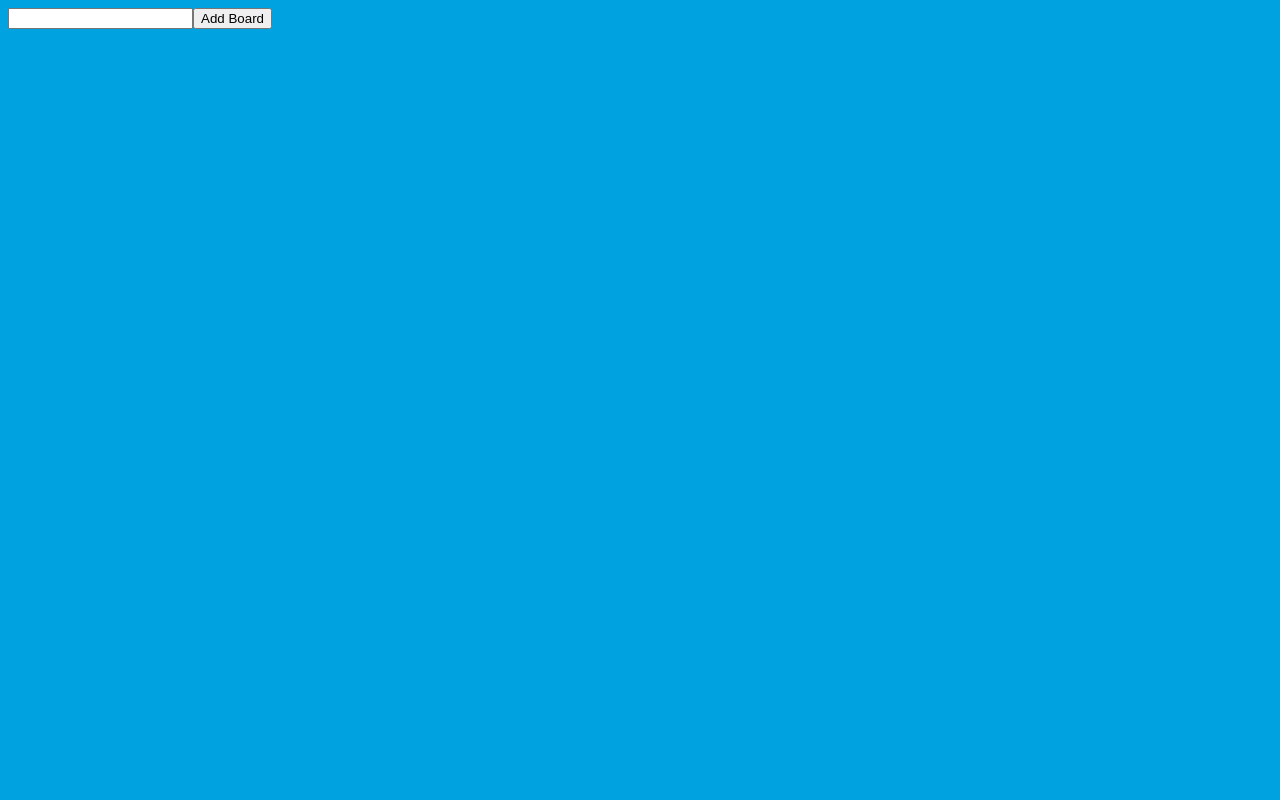
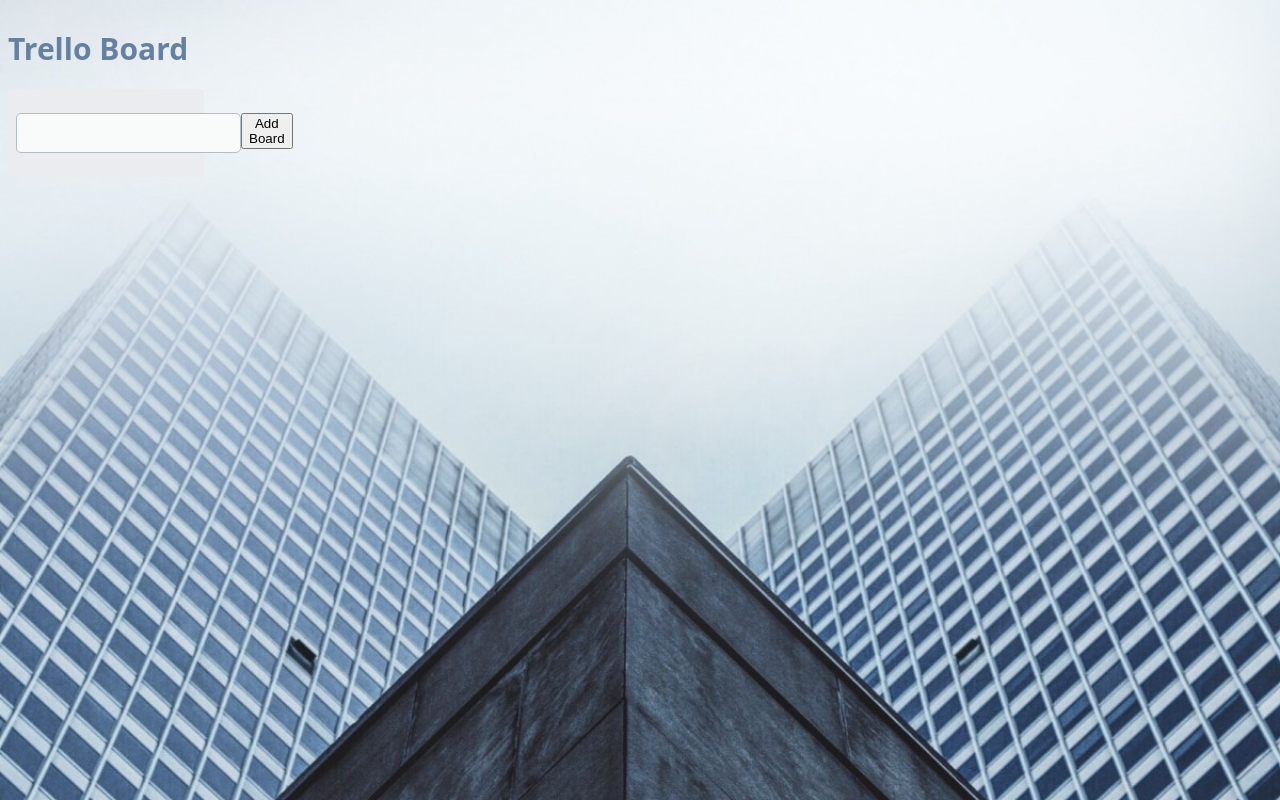
Before and after one commit to parwindersinghbatra/TrelloClone, a plain HTML site: page index.html in a window 1280 px wide. Both pictures are taken after a click on the button "Add Board". Drawn offline with Linux system fonts and the light colour scheme.

Commit message:
Add files via upload

```diff
--- a/index.html
+++ b/index.html
@@ -7,11 +7,16 @@
   <link rel="stylesheet" href="style.css">
 </head>
 <body>
+  <div id="container">
+    <h1 class="trelloBoard">Trello Board</h1>
+
   <div id="app">
-    <div class="board" id="board">
-      <!-- <input type="text" id="listNameInput"> -->
-      <input type= button id="AddBoard" onclick="hiddenInput()" value= "Add Board" class="AddboardClass">
-    </div>
+          <div class="board" id="board">
+
+          </div>
+
+    <input type= button id="AddBoard" onclick="hiddenInput()" value= "Add Board" class="AddboardClass">
+  </div>
   </div>
   <script src="script.js"></script>
 </body>
--- a/script.js
+++ b/script.js
@@ -1,27 +1,46 @@
-// const inputValue = document.getElementById("listNameInput")
+const br = document.createElement('br');
 const addBoard = document.getElementById("AddBoard")
+
+const newBoard = document.querySelectorAll(".board")
 
 let listIndex = 0;
 
 function hiddenInput(){
   addBoard.style.display= 'none';
-  const board = document.getElementById("board");
+  // const board = document.getElementById("board");
+  const inputDiv = document.createElement("p");
+  const btnDiv = document.createElement("p");
 
+  inputDiv.className="divs"
+  btnDiv.className="divs"
   const InputType = document.createElement("input");
   InputType.type= "text"
-  board.appendChild(InputType)
+  InputType.className="Inputtype"
+  var newButton = document.createElement('button');
+  newButton.className="newbutton"
 
-var newButton = document.createElement('button');
+  inputDiv.appendChild(InputType)
 newButton.textContent = 'Add Board';
 
-board.appendChild(newButton);
+
+btnDiv.appendChild(newButton);
+
+
+app.appendChild(inputDiv);
+app.appendChild(btnDiv);
+
 newButton.addEventListener('click', () => {
-  addData(InputType)
-InputType.style.display="none";
-newButton.style.display="none";
+  if(InputType.value == ""){
+    InputType.style.borderColor="red"
+    InputType.placeholder="Please Enter Value"
+    InputType.focus();
+  } else{
+    addData(InputType)
+    InputType.style.display="none";
+    newButton.style.display="none";
+  }
 });
 }
-
 function addData(InputTypeValue, addBoardValue) {
   addBoard.style.display= 'block';
   const board = document.getElementById("board");
@@ -30,52 +49,32 @@ function addData(InputTypeValue, addBoardValue) {
   list.id = "list-" + listIndex;
 
   list.innerHTML = `
-    <h3>${InputTypeValue.value}</h3>
+  <h3>${InputTypeValue.value}</h3>
 
-    <div id="cards-${listIndex}" draggable="true">
-    </div>
+    <div id="cards-${listIndex}" draggable="true" class='cardMovable'> </div>
     <div class="add-card-button" onclick="addCard(${listIndex})">+ Add Card</div>
   `;
-
-  board.appendChild(list);
-  listIndex++;
-
-}
-
-function addList() {
-  const board = document.getElementById("board");
-
-  const list = document.createElement("div");
-  list.className = "list";
-  list.id = "list-" + listIndex;
-
-  list.innerHTML = `
-    <h3>${inputValue}</h3>
-
-    <div id="cards-${listIndex}" draggable="true">
-    </div>
-    <div class="add-card-button" onclick="addCard(${listIndex})">+ Add Card</div>`;
-
   board.appendChild(list);
   listIndex++;
 }
 
 function addCard(index) {
   const cardsContainer = document.getElementById(`cards-${index}`);
-  // const IType = document.createElement("input");
-  // IType.type= "text"
-  // list.appendChild(IType)
+
+  // const cardType = document.createElement("input");
+  // cardType.type= "text"
+  // cardsContainer.appendChild(cardType)
 
   const cardName = prompt("Enter card name:");
 
   if (cardName) {
     const card = document.createElement("div");
     card.className = "card";
+    card.draggable = true;
     card.textContent = cardName;
     card.onclick = function() {
       showCardDetails(cardName);
     };
-
     cardsContainer.appendChild(card);
   }
 }
--- a/style.css
+++ b/style.css
@@ -1,11 +1,20 @@
 body {
   font-family: sans-serif;
   color: #172b4d;
-  background-color: #00A3E0;
+  background-image: url(Images/ProfessionalImage.jpg);
+  background-repeat: no-repeat;
+  background-size: cover;
   display: flex;
   align-items: start;
 }
-
+#app{
+  display:flex;
+  width: 180px;
+    margin-top: 8px;
+    background-color: #ebecf0;
+    border-radius: 4px;
+    padding: 8px;
+}
 .add-list {
   min-width: 280px;
   margin: 10px 5px;
@@ -13,23 +22,46 @@ body {
   background: rgba(0,0,0,.12);
   color: hsla(0,0%,100%,.8);
 }
+.divs {
 
+
+  width: auto;
+
+}
   .board {
     display: flex;
+    width: auto;
+    height:fit-content
   }
-
+.Inputtype{
+  display: inline-block;
+  position: relative;
+  border-radius: 5px;
+  background: rgb(249, 250, 250);
+  border: 1px solid rgb(181, 189, 196);
+  font-size: 16px;
+  line-height: 24px;
+  padding: 7px 8px;
+  color: rgb(8, 9, 10);
+  box-shadow: none;
+}
+:focus{
+  background-color: #fff;
+  border-color: #3b49df;
+  box-shadow: 1px 1px 0 #3b49df;
+}
+.newbutton{
+  display:justify;
+}
+.dragging{
+    opacity: 0.5;
+}
   .list {
     width: 300px;
     margin: 8px;
     background-color: #ebecf0;
     border-radius: 4px;
     padding: 8px;
-
-    /* min-width: 280px;
-    margin: 10px 5px;
-    position: relative;
-    background: #dfe1e6; */
-
   }
 
   .card {
@@ -50,6 +82,15 @@ body {
     color: #0079bf;
   }
 
+  .trelloBoard
+  {
+    font-family:system-ui, -apple-system;
+    font-weight:700px;
+    font-size: 30px;
+    color:#6681A0;
+    font-style: normal;
+    display: block !important;
+  }
   /* .title {
     font-weight: 600;
     margin: 7px;
@@ -104,6 +145,7 @@ body {
   touch-action: manipulation;
   vertical-align: top;
   white-space: nowrap;
+
 }
 
 .AddboardClass:hover {
```
Also changed, not shown: Images/ProfessionalImage.jpg (added).
